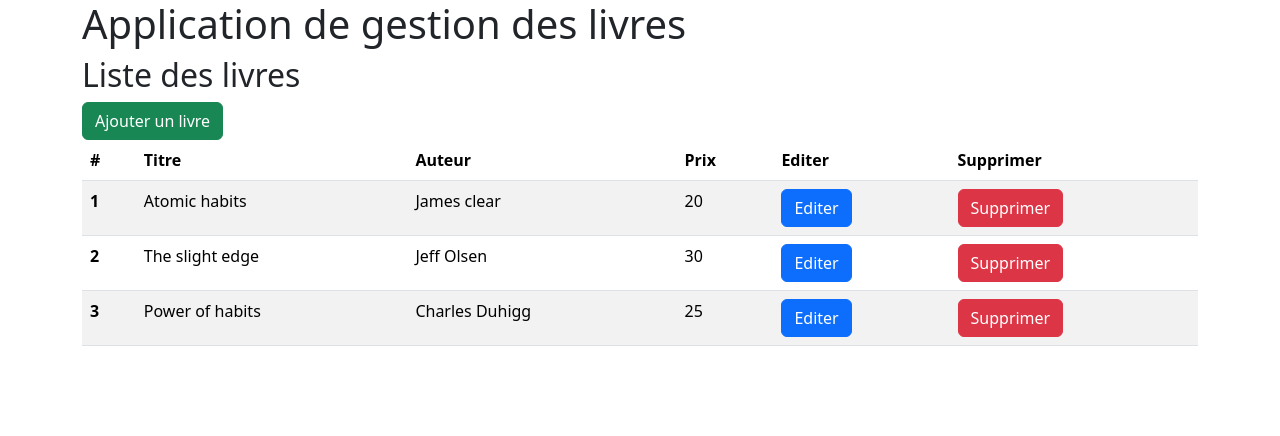
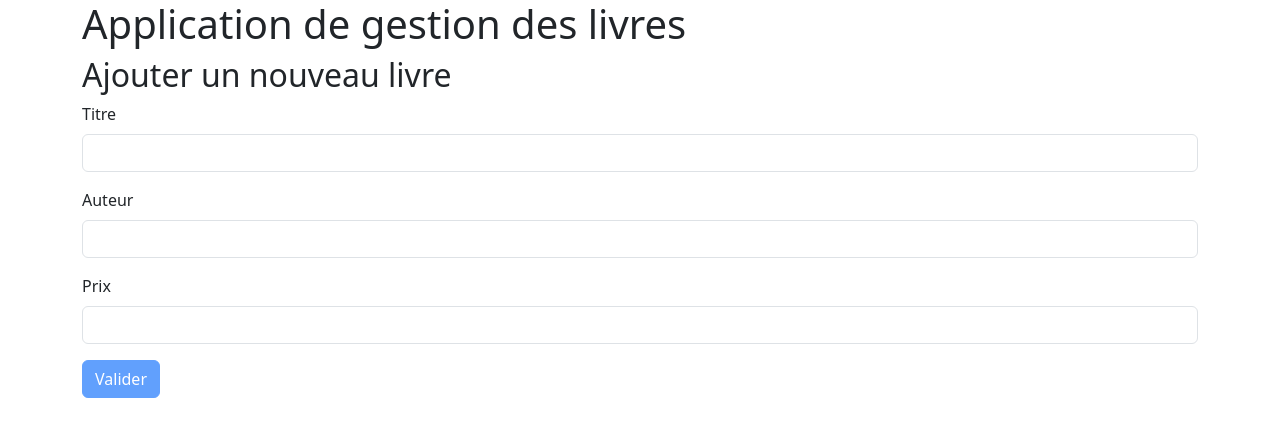
Before and after one commit to mehdi-mtir/formation-angular-cnte-books-app, an Angular app: page /books/add in a window 1280 px wide. Before the commit this address led to /. Shown: the top 436 px of the page. Built offline with nearby package versions, Linux system fonts and the light colour scheme.

Commit message:
Routing + service

```diff
--- a/src/app/add-book/add-book.component.ts
+++ b/src/app/add-book/add-book.component.ts
@@ -1,6 +1,8 @@
 import { Component, EventEmitter, Input, Output } from '@angular/core';
 import { Book } from '../model/book';
 import { NgForm } from '@angular/forms';
+import { BookService } from '../services/book.service';
+import { Router } from '@angular/router';
 
 @Component({
   selector: 'app-add-book',
@@ -8,23 +10,20 @@ import { NgForm } from '@angular/forms';
   styleUrls: ['./add-book.component.css']
 })
 export class AddBookComponent {
-  @Input() lastId? : number;
-  @Output() bookToAdd = new EventEmitter<Book>();
 
-  /*addBook(title : string, author : string, price : number){
-    const book = new Book(this.lastId!+1, title, author, price);
-    this.bookToAdd.emit(book);
-  }*/
+  constructor(private service : BookService,
+    private router : Router){}
 
   addBook(f : NgForm){
     console.log(f)
     const book = new Book(
-      this.lastId!+1,
+      this.service.getLastId() + 1,
       f.value.title,
       f.value.author,
       f.value.price
     );
-    this.bookToAdd.emit(book);
+    this.service.addBook(book);
+    this.router.navigate(['/books']);
   }
 
 }
--- a/src/app/app-routing.module.ts
+++ b/src/app/app-routing.module.ts
@@ -1,7 +1,14 @@
 import { NgModule } from '@angular/core';
 import { RouterModule, Routes } from '@angular/router';
+import { HomeComponent } from './home/home.component';
+import { ListBookComponent } from './list-book/list-book.component';
+import { AddBookComponent } from './add-book/add-book.component';
 
-const routes: Routes = [];
+const routes: Routes = [
+  {path : '', component : HomeComponent },
+  {path : 'books', component : ListBookComponent},
+  {path : 'books/add', component : AddBookComponent}
+];
 
 @NgModule({
   imports: [RouterModule.forRoot(routes)],
--- a/src/app/app.component.html
+++ b/src/app/app.component.html
@@ -1,4 +1,4 @@
 <div class="container">
   <h1>Application de gestion des livres</h1>
-  <app-list-book></app-list-book>
+  <router-outlet></router-outlet>
 </div>
--- a/src/app/app.module.ts
+++ b/src/app/app.module.ts
@@ -7,13 +7,15 @@ import { ListBookComponent } from './list-book/list-book.component';
 import { AddBookComponent } from './add-book/add-book.component';
 import { EditBookComponent } from './edit-book/edit-book.component';
 import { FormsModule, ReactiveFormsModule } from '@angular/forms';
+import { HomeComponent } from './home/home.component';
 
 @NgModule({
   declarations: [
     AppComponent,
     ListBookComponent,
     AddBookComponent,
-    EditBookComponent
+    EditBookComponent,
+    HomeComponent
   ],
   imports: [
     BrowserModule,
--- /dev/null
+++ b/src/app/home/home.component.html
@@ -0,0 +1,3 @@
+<button class="btn btn-primary" [routerLink]="['/books']">
+  Liste des livres
+</button>
--- a/src/app/list-book/list-book.component.html
+++ b/src/app/list-book/list-book.component.html
@@ -1,5 +1,5 @@
 <h2>Liste des livres</h2>
-<button class="btn btn-success" (click)="changeAction('add')">Ajouter un livre</button>
+<button class="btn btn-success" [routerLink]="['/books', 'add']" >Ajouter un livre</button>
 <table class="table table-striped">
   <thead>
     <tr>
@@ -17,18 +17,8 @@
       <td>{{book.title}}</td>
       <td>{{book.author}}</td>
       <td>{{book.price}}</td>
-      <td><button class="btn btn-primary" (click)="showEdit(book)">Editer</button></td>
-      <td><button class="btn btn-danger" (click)="deleteBook(book.id)">Supprimer</button></td>
+      <td><button class="btn btn-primary" >Editer</button></td>
+      <td><button class="btn btn-danger" >Supprimer</button></td>
     </tr>
   </tbody>
 </table>
-
-<app-add-book
-  *ngIf="action === 'add'"
-  [lastId]="books[books.length-1].id"
-  (bookToAdd)="addBookToList($event)" ></app-add-book>
-
-<app-edit-book
-  *ngIf="action === 'edit'"
-  [book]="bookToEdit!"
-  (bookEdited)="editBook($event)"></app-edit-book>
--- a/src/app/list-book/list-book.component.ts
+++ b/src/app/list-book/list-book.component.ts
@@ -1,46 +1,19 @@
-import { Component } from '@angular/core';
+import { Component, OnInit } from '@angular/core';
 import { Book } from '../model/book';
+import { BookService } from '../services/book.service';
 
 @Component({
   selector: 'app-list-book',
   templateUrl: './list-book.component.html',
   styleUrls: ['./list-book.component.css']
 })
-export class ListBookComponent {
-  books = [
-    new Book(1, "Atomic habits", "James clear", 20),
-    new Book(2, "The slight edge", "Jeff Olsen", 30),
-    new Book(3, "Power of habits", "Charles Duhigg", 25)
-  ]
-  action = ''
-  bookToEdit? : Book;
+export class ListBookComponent implements OnInit {
+  books? : Book[];
 
-  changeAction(newAction : string) : void{
-    this.action = newAction
-  }
+  constructor(private service : BookService){}
 
-  showEdit(book : Book){
-    this.bookToEdit = book;
-    this.changeAction('edit');
-  }
-
-  editBook(book : Book){
-    this.books = this.books.map(
-      b=>b.id===book.id?book:b
-    )
-    this.changeAction('');
-  }
-
-  deleteBook(id : number){
-    if (confirm('Êtes-vous sûre de vouloir supprimer le livre?'))
-      this.books = this.books.filter(
-        b=>b.id!==id
-      )
-    }
-
-  addBookToList(book : Book){
-    this.books.push(book);
-    this.changeAction('');
+  ngOnInit(): void {
+      this.books = this.service.getBooks();
   }
 
 }
--- /dev/null
+++ b/src/app/services/book.service.ts
@@ -0,0 +1,47 @@
+import { Injectable } from '@angular/core';
+import { Book } from '../model/book';
+
+@Injectable({
+  providedIn: 'root'
+})
+export class BookService {
+  private books = [
+    new Book(1, "Atomic habits", "James clear", 20),
+    new Book(2, "The slight edge", "Jeff Olsen", 30),
+    new Book(3, "Power of habits", "Charles Duhigg", 25)
+  ]
+
+  constructor() { }
+
+  getBooks() : Book[]{
+    return [...this.books];
+  }
+
+  getBookById(id : number):Book{
+    let book = this.books.find(b=>b.id === id)
+    if (book === undefined)
+      book = new Book(0,'','',0)
+    return book
+  }
+
+  getLastId():number{
+    return this.books[this.books.length-1].id
+  }
+
+  addBook(book : Book){
+    this.books = [...this.books, book];
+  }
+
+  editBook(book : Book){
+    this.books = this.books.map(
+      b=>b.id===book.id?book:b
+    )
+  }
+
+  deleteBook(id : number){
+    if (confirm('Êtes-vous sûre de vouloir supprimer le livre?'))
+      this.books = this.books.filter(
+        b=>b.id!==id
+    )
+  }
+}
```
Also changed, not shown: src/app/home/home.component.ts (added, +10 -0 lines), src/app/home/home.component.css (added), 2 other files (tests, documents, lock files or other folders).
